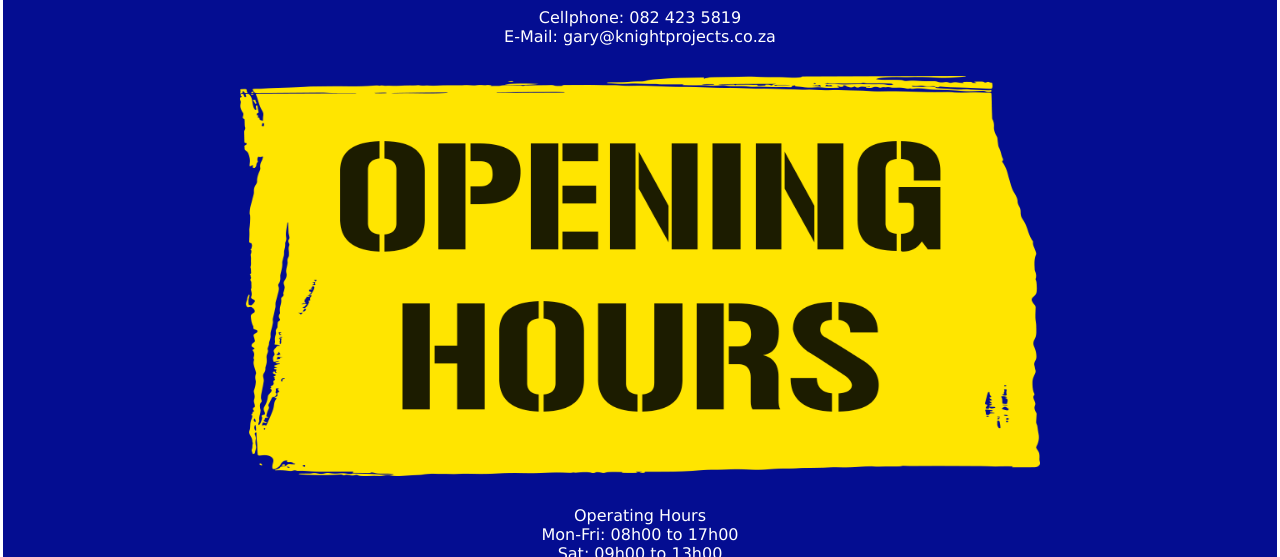
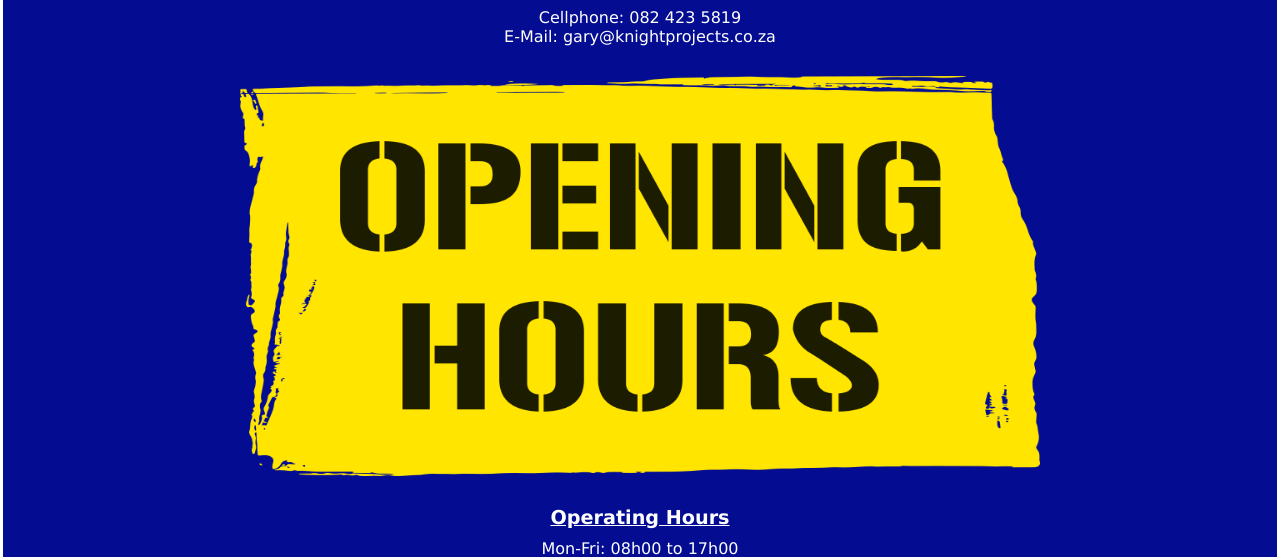
Before and after one commit to ShaunEng-design/Knight-Projects, a plain HTML site: page contact.html in a window 1280 px wide. Shown: the part 395-952 px from the top of the page. Drawn offline with Linux system fonts and the light colour scheme.

Commit message:
Update contact.html

```diff
--- a/contact.html
+++ b/contact.html
@@ -39,7 +39,7 @@
                 <img src="openinghours.png">
                 </div>
 
-                    <p class="contactdeets2">Operating Hours</p>
+                    <p class="contactdeets2 heading">Operating Hours</p>
                     <p class="contactdeets2">Mon-Fri: 08h00 to 17h00</p>
                     <p class="contactdeets2">Sat: 09h00 to 13h00</p>
                     <p class="contactdeets2">Sundays: <span class="red">Closed</span></p>
```
